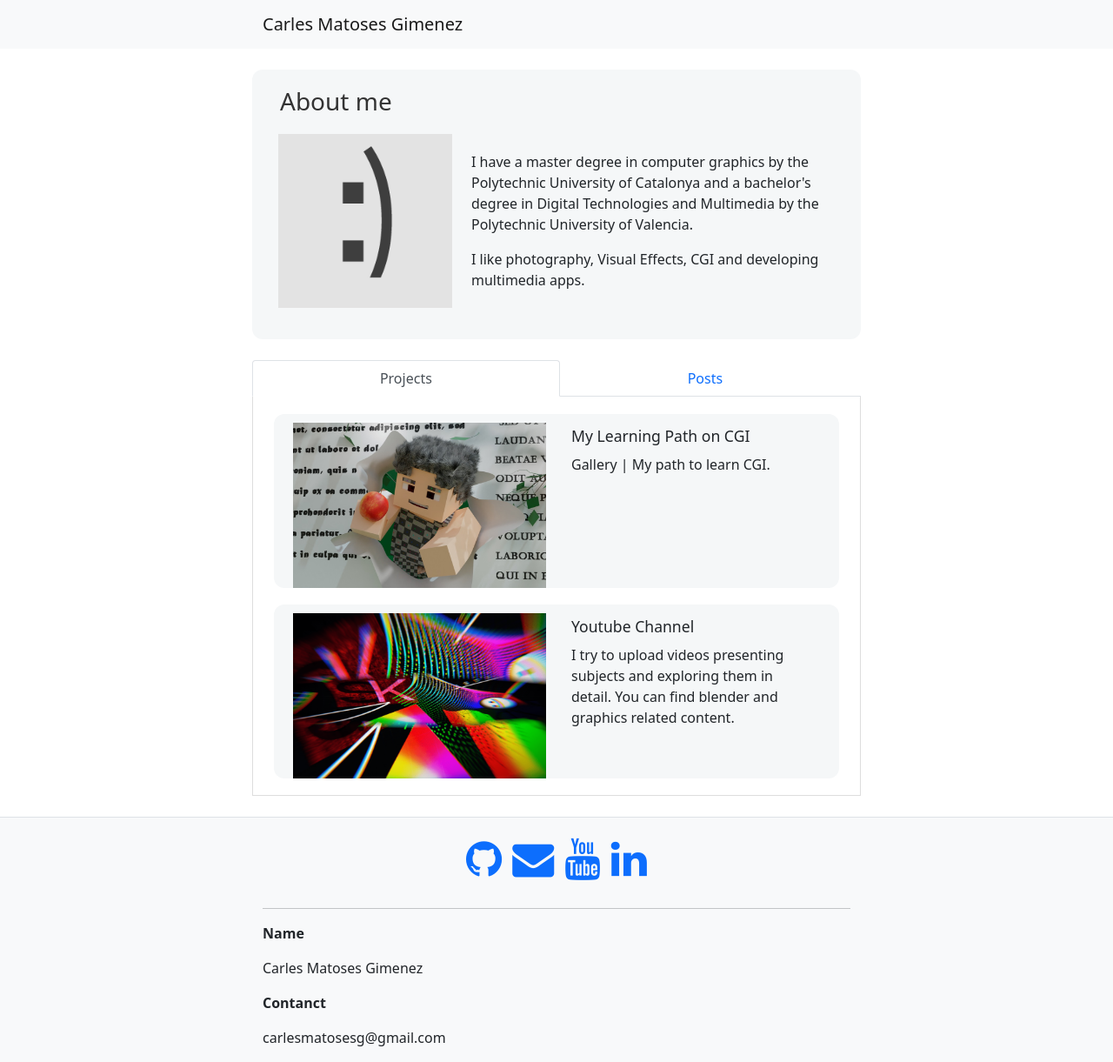
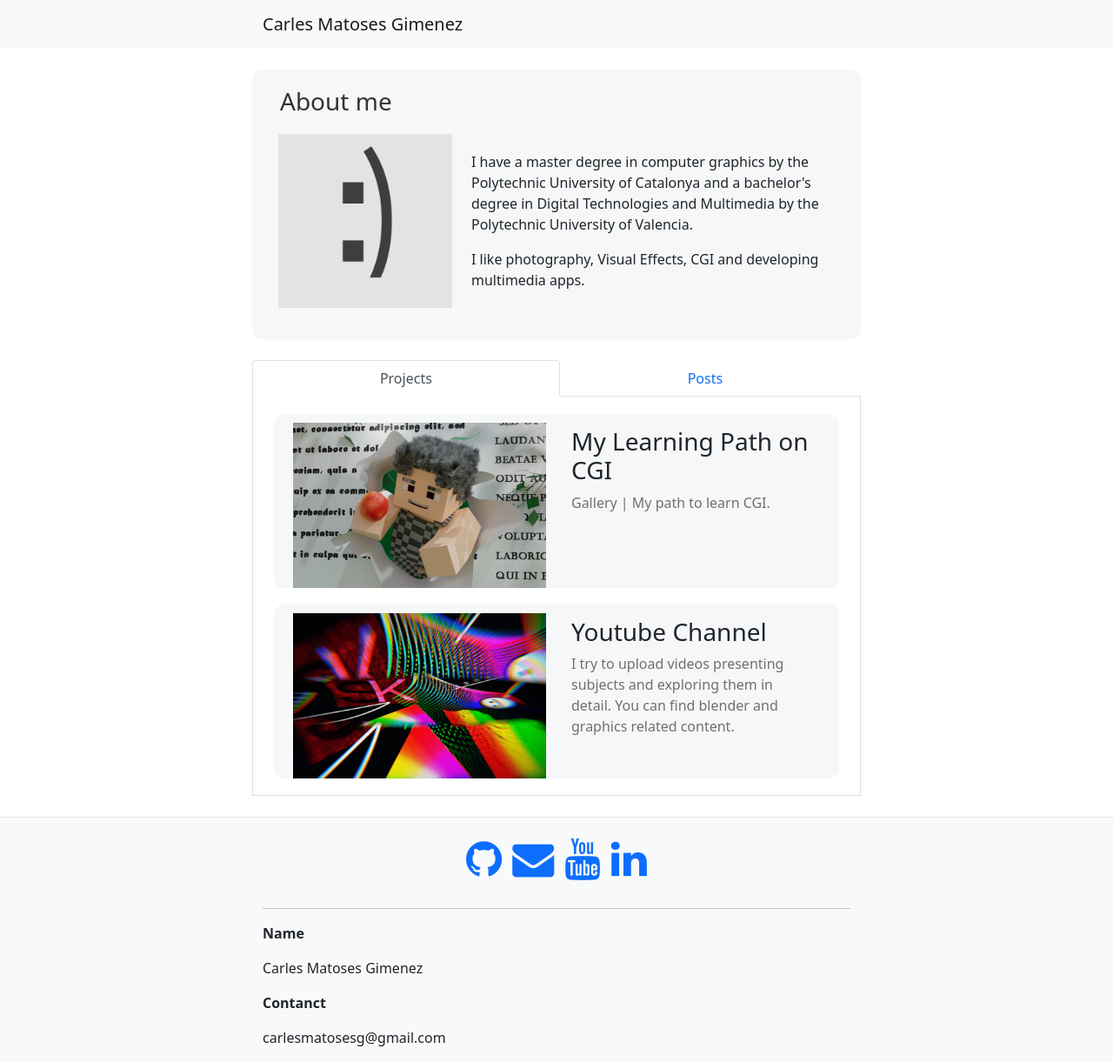
Before and after one commit to carlesmatoses/carlesmatoses.github.io, a Jekyll site: the page built from index.markdown, in a window 1280 px wide. Shown: the whole page at 87% size. Built offline with Jekyll 4.4.1, drawn with Linux system fonts in a browser that asks for light colours; nearby versions of some CDN libraries.

Commit message:
improved preview card

```diff
--- a/_includes/default_card.html
+++ b/_includes/default_card.html
@@ -20,7 +20,7 @@
         </div>
         <div class="col-12 col-sm-6 context-text">
             <div class="text-content">
-                <h4>{{post.title}}</h4>
+                <div class="h3">{{post.title}}</div>
                 <div class="abstract-content">
                     {{ abstract }}
                 </div>
--- a/assets/css/post-preview.css
+++ b/assets/css/post-preview.css
@@ -59,14 +59,10 @@
     padding: 5px;
 }
 
-.text-content h4 {
-    margin-bottom: 10px;
-    font-size: 1.1rem;
-}
-
 .abstract-content {
     flex-grow: 1;
     overflow: hidden;
+    color: #736e6e;
 }
 
 
```
